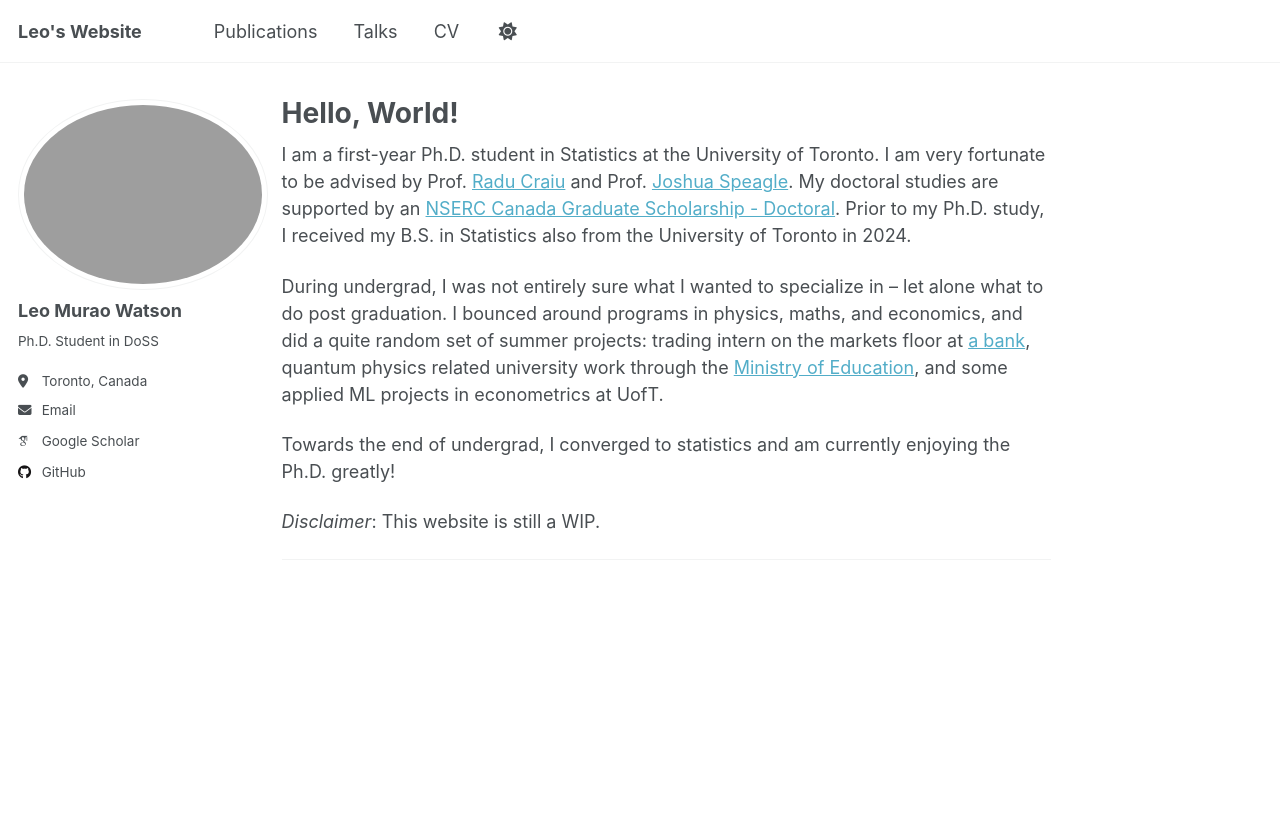
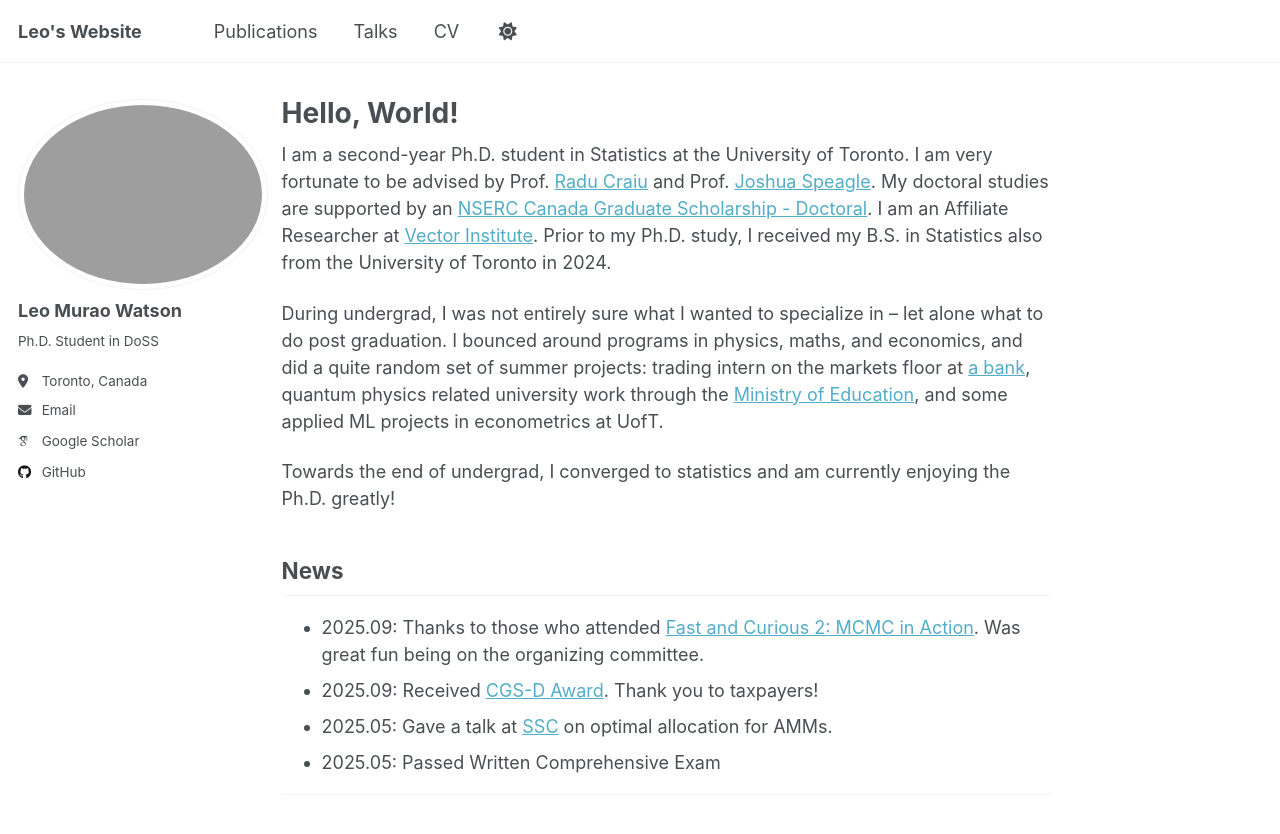
Before and after one commit to leo-watson/leo-watson.github.io, a Jekyll site: the page built from _pages/about.md, in a window 1280 px wide and 900 px high. Shown: the top 834 px of the window. Built offline with Jekyll 4.4.1, drawn with Linux system fonts in a browser that asks for light colours; some web fonts are replaced.

Commit message:
News Section
Added (attempted?) News Section

```diff
--- a/_pages/about.md
+++ b/_pages/about.md
@@ -8,13 +8,17 @@ redirect_from:
 ---
 
 
-I am a first-year Ph.D. student in Statistics at the University of Toronto. I am very fortunate to be advised by Prof. [Radu Craiu](https://raducraiu.com/) and Prof. [Joshua Speagle](https://joshspeagle.com/). My doctoral studies are supported by an [NSERC Canada Graduate Scholarship  - Doctoral](https://www.nserc-crsng.gc.ca/nserc-crsng/fundingdecisions-decisionsfinancement/scholarshipsandfellowships-concoursdebourses/index_eng.asp). Prior to my Ph.D. study, I received my B.S. in Statistics also from the University of Toronto in 2024.
+I am a second-year Ph.D. student in Statistics at the University of Toronto. I am very fortunate to be advised by Prof. [Radu Craiu](https://raducraiu.com/) and Prof. [Joshua Speagle](https://joshspeagle.com/). My doctoral studies are supported by an [NSERC Canada Graduate Scholarship  - Doctoral](https://www.nserc-crsng.gc.ca/nserc-crsng/fundingdecisions-decisionsfinancement/scholarshipsandfellowships-concoursdebourses/index_eng.asp). I am an Affiliate Researcher at [Vector Institute](https://vectorinstitute.ai/). Prior to my Ph.D. study, I received my B.S. in Statistics also from the University of Toronto in 2024.
 
 During undergrad, I was not entirely sure what I wanted to specialize in -- let alone what to do post graduation. I bounced around programs in physics, maths, and economics, and did a quite random set of summer projects:  trading intern on the markets floor at [a bank](https://www.citi.com/), quantum physics related university work through the [Ministry of Education](https://www.mext.go.jp/en/), and some applied ML projects in econometrics at UofT.
 
 Towards the end of undergrad, I converged to statistics and am currently enjoying the Ph.D. greatly!
 
-*Disclaimer*: This website is still a WIP.
+## News
+- 2025.09: Thanks to those who attended [Fast and Curious 2: MCMC in Action](https://raducraiu.com/the-fast-and-curious-ii-mcmc-in-action/). Was great fun being on the organizing committee.
+- 2025.09: Received [CGS-D Award](https://www.nserc-crsng.gc.ca/nserc-crsng/fundingdecisions-decisionsfinancement/scholarshipsandfellowships-concoursdebourses/index_eng.asp). Thank you to taxpayers!
+- 2025.05: Gave a talk at [SSC](https://ssc.ca/en/meetings/annual/2025-ssc-annual-meeting-saskatoon) on optimal allocation for AMMs.
+- 2025.05: Passed Written Comprehensive Exam
 
 ---
 
```
Also changed, not shown: 1 other file.
